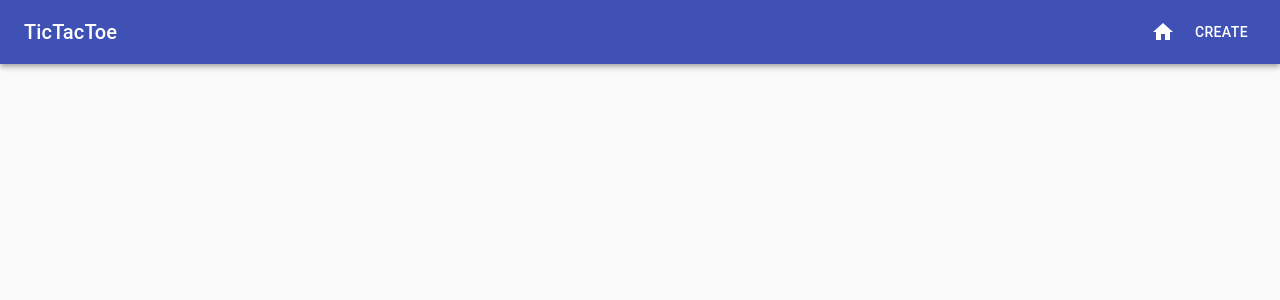
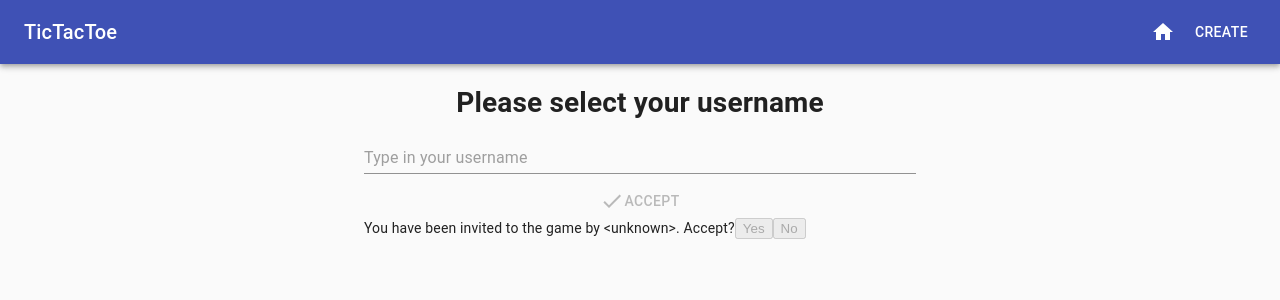
Before and after one commit to daniel-jodlos/tictactoe_frontend, a React (Create React App) app: page /join/1 in a window 1280 px wide. Shown: the top 300 px of the page. Built offline with nearby package versions, Linux system fonts and the light colour scheme; no server answers.

Commit message:
Refactoring

```diff
--- a/src/App.tsx
+++ b/src/App.tsx
@@ -5,10 +5,10 @@ import {
   Route,
 } from "react-router-dom";
 import { Nav } from "./components/Nav";
-import InitGame from './pages/InitGame'
+import CreateGamePage from './pages/CreateGame'
 import Home from './pages/Home'
 import {StateProvider} from './contexts/all_context'
-import PlayGame from "./pages/PlayGame";
+import JoinGamePage from "./pages/JoinGame";
 import Game from "./pages/Game";
 import { Container, CssBaseline } from "@material-ui/core";
 
@@ -27,11 +27,11 @@ export default function BasicExample(){
               </Route>
 
               <Route exact path="/create">
-                <InitGame/>
+                <CreateGamePage/>
               </Route>
 
-              <Route path="/play/:oid">
-                <PlayGame />
+              <Route path="/join/:oid">
+                <JoinGamePage />
               </Route>
 
                 <Route path="/game/:id">
--- a/src/pages/InitGame.tsx
+++ b/src/pages/CreateGame.tsx
@@ -61,7 +61,7 @@ const URL = () => {
                         fontWeight: 'bolder',
                         textAlign: 'center'
                     }}
-                >{process.env.PUBLIC_URL}/play/{id}</div>
+                >{process.env.PUBLIC_URL}/create/{id}</div>
             </>
         )
     } else {
@@ -73,7 +73,7 @@ const URL = () => {
 /**
  * Idea: on this website, we will acquire connection and websocket the shit out of if
  */
-const InitGame = () => {
+const CreateGamePage = () => {
     let { id } = useId()
     let [opponent, setOpponent] = useState('');
     let { accepted } = useUsername();
@@ -100,4 +100,4 @@ const InitGame = () => {
     }
 }
 
-export default InitGame;
+export default CreateGamePage;
--- a/src/pages/PlayGame.tsx
+++ b/src/pages/JoinGame.tsx
@@ -9,10 +9,10 @@ interface RouteParams {
     oid: string;
 }
 
-const PlayGame = () => {
+const JoinGamePage = () => {
     const { id } = useId()
     const { subscribe, send } = useWebsocket()
-    const [oppo, setOppo] = useState('<unknown>')
+    const [opponent, setOpponent] = useState('<unknown>')
     const { oid } = useParams<RouteParams>()
     const { accepted } = useUsername()
     const history = useHistory()
@@ -21,7 +21,7 @@ const PlayGame = () => {
         const data = parse(ev.data)
 
         if (data[1] === 'username_of') {
-            setOppo(data[2])
+            setOpponent(data[2])
         }
     })
 
@@ -40,11 +40,11 @@ const PlayGame = () => {
     return (
         <>
             <UsernameSelector/>
-            You have been invited to the game by {oppo}. Accept?
-            <button onClick={onAccept} disabled={!accepted || !oppo}>Yes</button>
+            You have been invited to the game by {opponent}. Accept?
+            <button onClick={onAccept} disabled={!accepted || !opponent}>Yes</button>
             <button disabled={true}>No</button>
         </>
     );
 }
 
-export default PlayGame;
+export default JoinGamePage;
```
